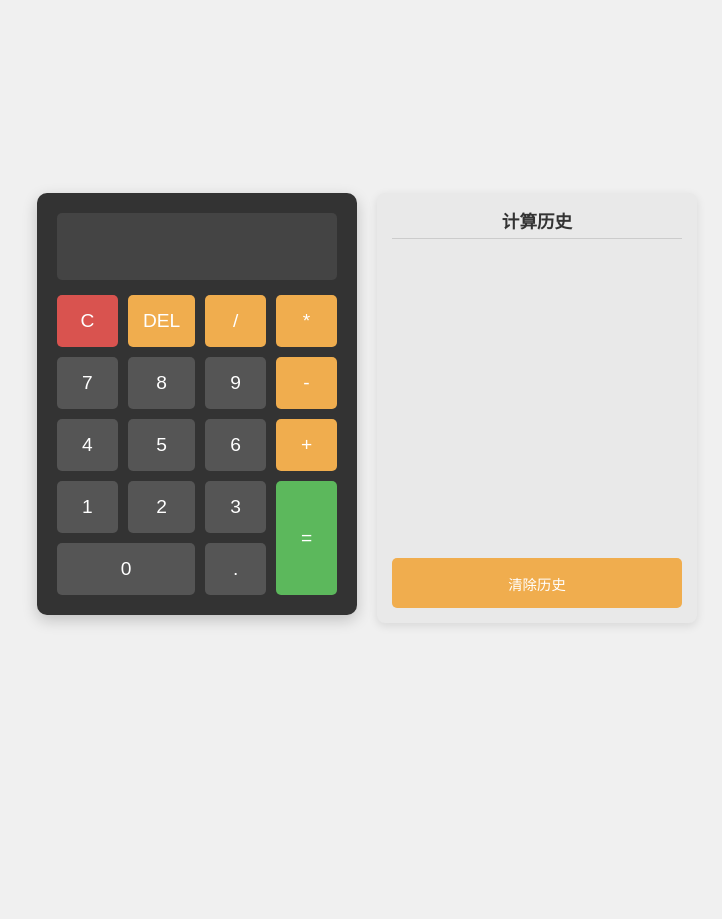
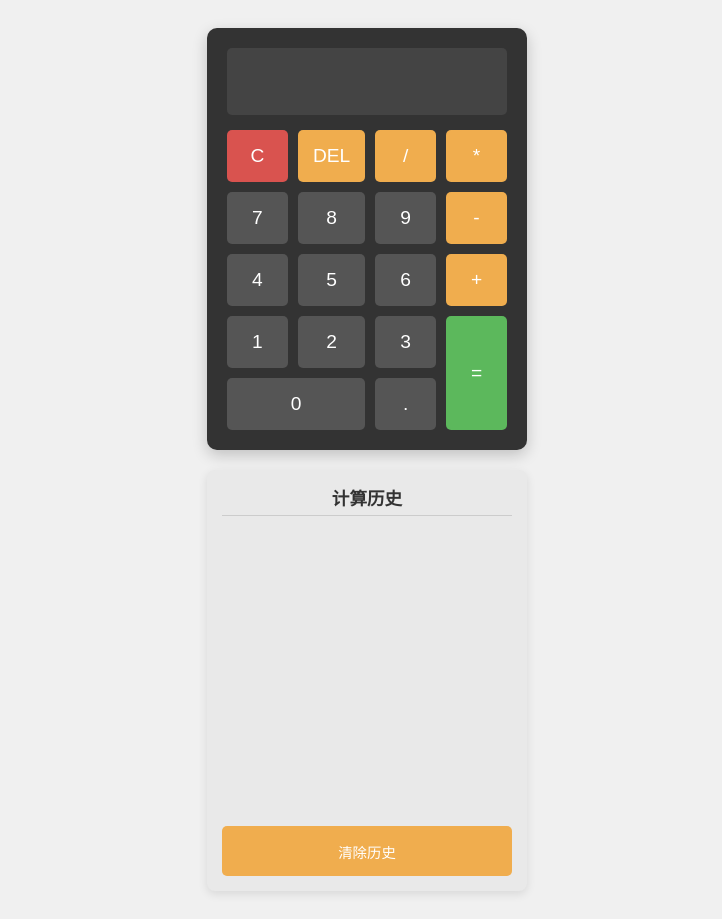
Before and after one commit to Yong62-tech/cul2, a plain HTML site: page index.html in a window 1280 px wide. Shown: the whole page, without its empty margins (273-995 px from the left). Before the commit the page ends 816 px from the top, so only its background shows below. Drawn offline with Linux system fonts and the light colour scheme.

Commit message:
Update style.css
text shrink

```diff
--- a/style.css
+++ b/style.css
@@ -13,12 +13,12 @@ body {
 
 .calculator-container {
     display: flex;
-    flex-direction: row; /* 水平排列计算器和历史记录 */
+    flex-direction: column; /* 垂直排列 */
     justify-content: center;
-    align-items: flex-start; /* 顶部对齐 */
-    gap: 20px; /* 计算器和历史记录之间的间距 */
+    align-items: center;
+    gap: 20px; /* 间距 */
     width: 100%;
-    max-width: 700px; /* 增加容器最大宽度 */
+    max-width: 400px; /* 最大宽度 */
 }
 
 .calculator {
@@ -42,6 +42,9 @@ body {
     border-radius: 5px;
     margin-bottom: 15px;
     box-sizing: border-box; /* padding 不会增加宽度 */
+    overflow: hidden; /* 隐藏溢出的文本 */
+    white-space: nowrap; /* 禁止换行 */
+    text-overflow: ellipsis; /* 省略号处理 */
 }
 
 .buttons {
@@ -118,7 +121,8 @@ button:active {
 .history-container {
     width: 100%; /* 宽度适应 */
     max-width: 320px; /* 稍微窄一点的历史记录区 */
-    height: 430px; /* 设置固定高度 */
+    height: 100%; /* 高度与计算器匹配 */
+    min-height: 400px; /* 设置最小高度 */
     padding: 15px;
     background-color: #e9e9e9; /* 浅灰色背景 */
     border-radius: 8px;
```
